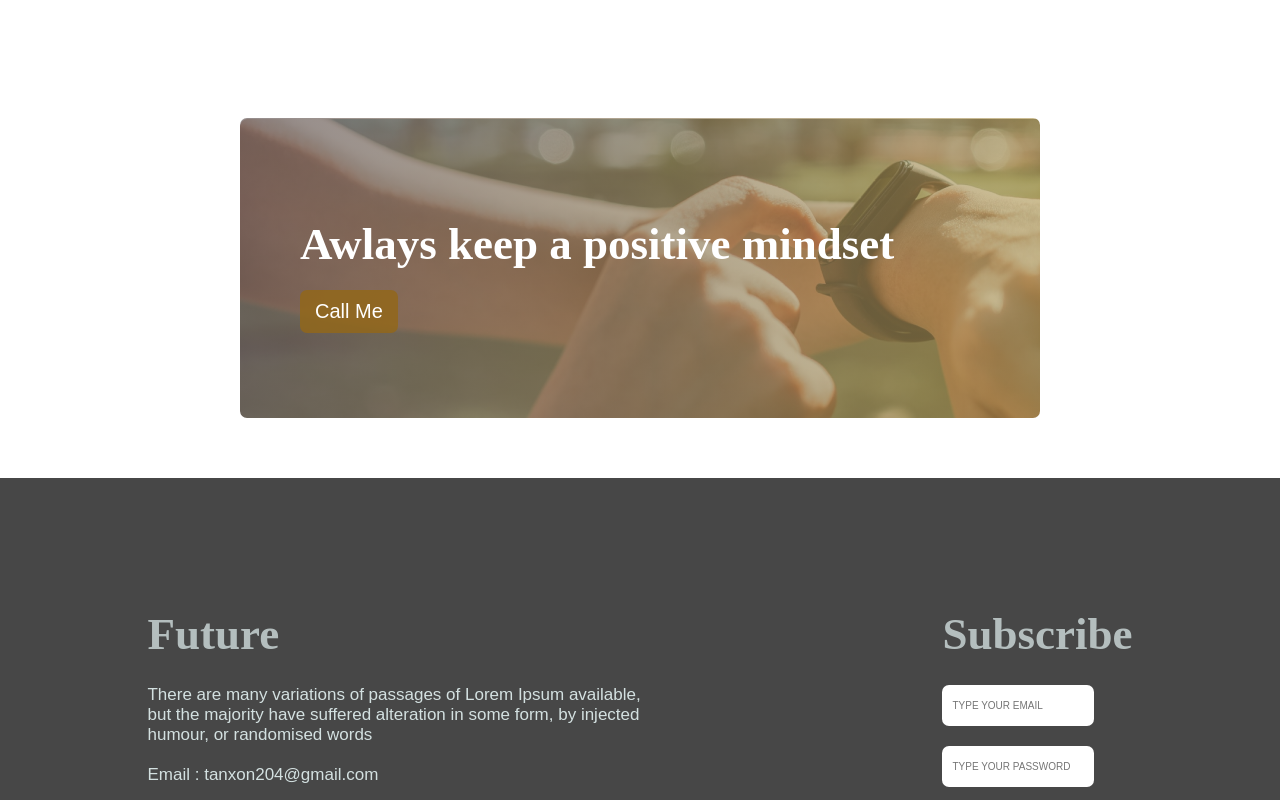
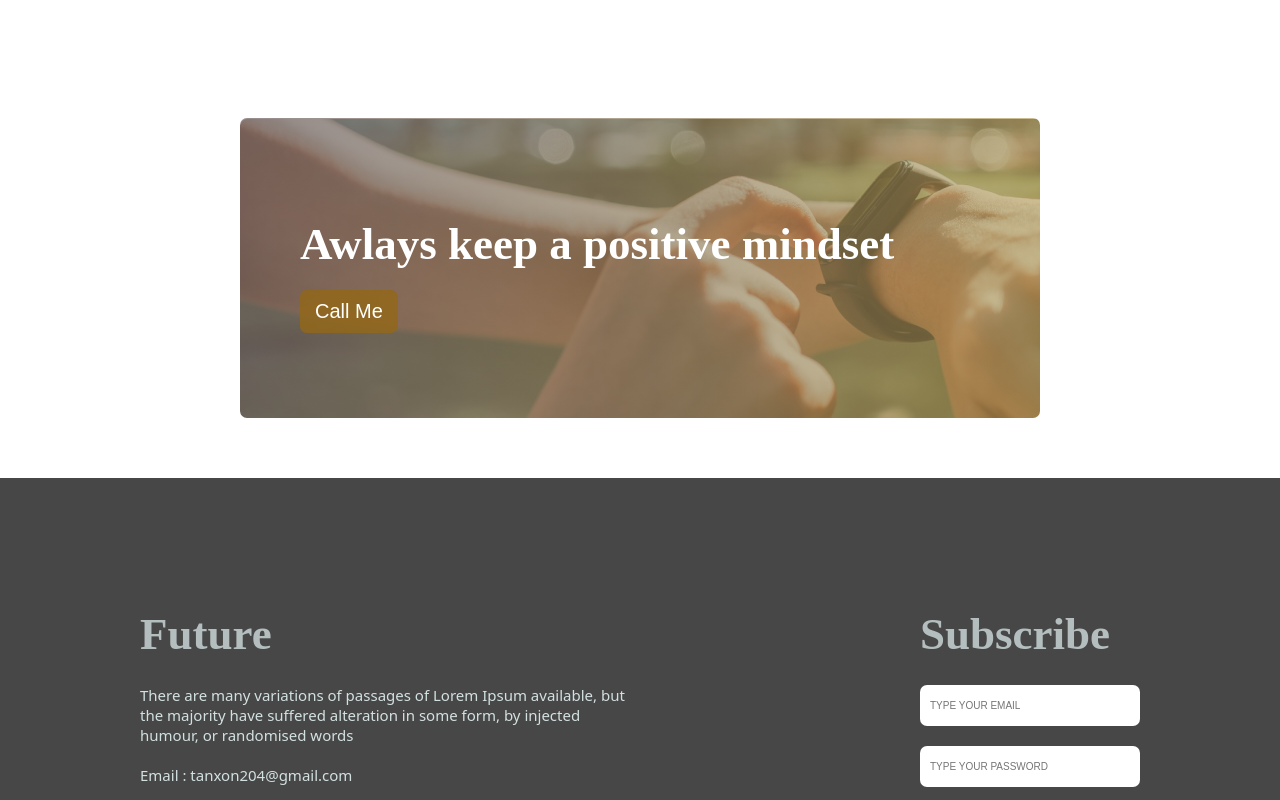
Before and after one commit to Shahab17/practice-task-1, a plain HTML site: page index.html in a window 1280 px wide. Shown: the part 2000-2800 px from the top of the page. Drawn offline with Linux system fonts and the light colour scheme.

Commit message:
updated footer section

```diff
--- a/styles/style.css
+++ b/styles/style.css
@@ -47,7 +47,7 @@
     justify-content: space-around;
     align-items: center;
     gap: 100px;
-    background-color: rgba(58, 78, 78, 0.301);
+    /* background-color: rgba(58, 78, 78, 0.301); */
 
 }
 .col-title{
@@ -119,6 +119,7 @@
 
 }
 .right-col input{
+    width: 200px;
      padding-right: 100px;
      padding: 15px 10px;
      border-radius: 7px;
@@ -131,9 +132,11 @@
 }
 .footer-para{
     margin-bottom: 20px;
-    font-size: 17px;
+    font-size: 15px;
     color: rgba(240, 255, 255, 0.836);
-    font-family: fantasy;
+    font-weight: lighter;
+    font-style: normal;
+    font-family:  system-ui, -apple-system, BlinkMacSystemFont, 'Segoe UI', Roboto, Oxygen, Ubuntu, Cantarell, 'Open Sans', 'Helvetica Neue', sans-serif;
 }
 .footer-icons img{
     margin-top: 40px;
```
